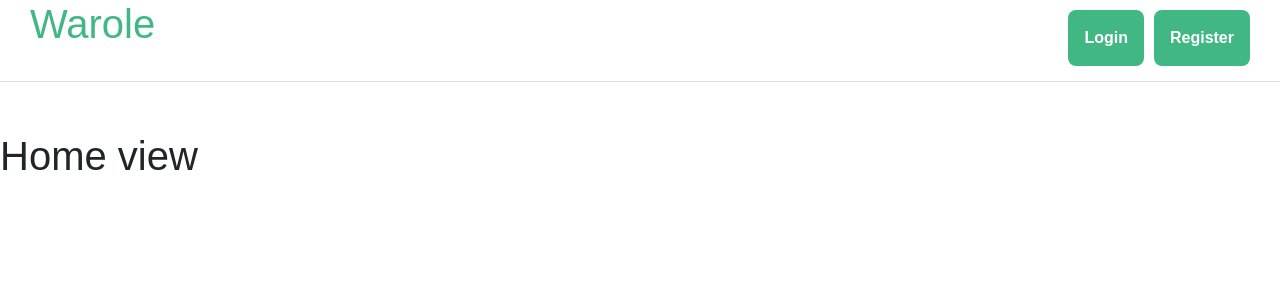
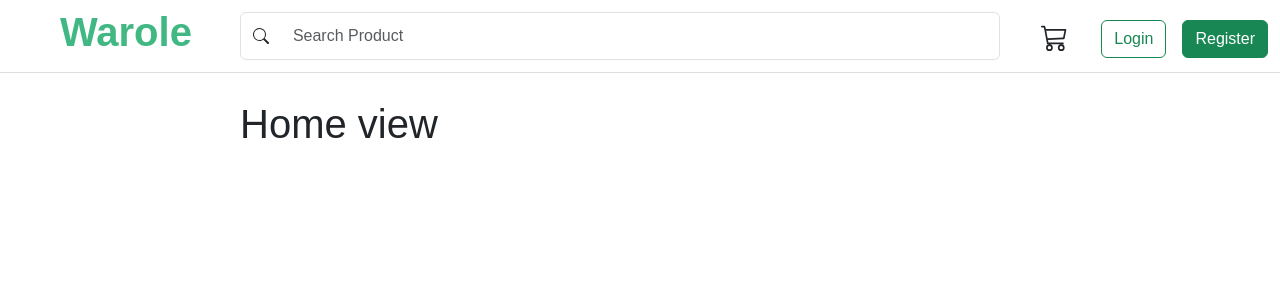
Before and after one commit to rifkyhilman/Warole-client, a Vue app: page / in a window 1280 px wide. Shown: the top 300 px of the page. Built offline with nearby package versions, Linux system fonts and the light colour scheme.

Commit message:
:lipstick: Update UI navbar
Update UI navbar

```diff
--- a/src/App.vue
+++ b/src/App.vue
@@ -22,7 +22,7 @@ export default {
     }
 
   #page-wrap {
-    margin: auto;
+    margin: 100px auto 100px auto;
     max-width: 800px;
     min-height: 100vh;
   }
--- a/src/components/Navbar.vue
+++ b/src/components/Navbar.vue
@@ -1,51 +1,64 @@
 <!-- eslint-disable vue/multi-word-component-names -->
 <template>
     <div id="nav-bar">
-        <router-link :to="{ name : 'home' }" id="products-link">
-            <h1> Warole </h1>
-        </router-link>
+        <!--
         <div id="nav-bar-button">
-            <router-link :to="{ name : 'login' }" id="login-link">
-                <button> Login </button>
-            </router-link>
+
             <router-link :to="{ name : 'register'}">
                 <button> Register </button>
             </router-link>
-        </div>
+        </div> -->
+        <nav class="navbar navbar-expand-lg fixed-top">
+            <div class="container-fluid">
+                <router-link :to="{ name : 'home' }" id="products-link" class="logo text-decoration-none me-5 ms-5">
+                    <h1> Warole </h1>
+                </router-link>
+                <button class="navbar-toggler" type="button" data-bs-toggle="offcanvas" data-bs-target="#offcanvasNavbar" aria-controls="offcanvasNavbar" aria-label="Toggle navigation">
+                 <span class="navbar-toggler-icon"></span>
+                </button>
+                <div class="offcanvas offcanvas-end" tabindex="-1" id="offcanvasNavbar" aria-labelledby="offcanvasNavbarLabel">
+                    <div class="offcanvas-header">
+                        <h5 class="offcanvas-title" id="offcanvasNavbarLabel">Warole</h5>
+                        <button type="button" class="btn-close" data-bs-dismiss="offcanvas" aria-label="Close"></button>
+                    </div>
+                    <div class="offcanvas-body">
+                        <div class="input-group">
+                            <span class="input-group-text bg-transparent" id="basic-addon1">
+                                <svg xmlns="http://www.w3.org/2000/svg" width="16" height="16" fill="currentColor" class="bi bi-search" viewBox="0 0 16 16">
+                                    <path d="M11.742 10.344a6.5 6.5 0 1 0-1.397 1.398h-.001q.044.06.098.115l3.85 3.85a1 1 0 0 0 1.415-1.414l-3.85-3.85a1 1 0 0 0-.115-.1zM12 6.5a5.5 5.5 0 1 1-11 0 5.5 5.5 0 0 1 11 0"/>
+                                </svg>
+                            </span>
+                            <input class="form-control me-2 border-start-0" type="search" placeholder="Search Product" aria-label="Search">
+                        </div>
+                        <button class="btn bg-transparent btn-lg ms-3 me-3">
+                            <svg xmlns="http://www.w3.org/2000/svg" width="27" height="27" fill="currentColor" class="bi bi-cart3" viewBox="0 0 16 16">
+                                <path d="M0 1.5A.5.5 0 0 1 .5 1H2a.5.5 0 0 1 .485.379L2.89 3H14.5a.5.5 0 0 1 .49.598l-1 5a.5.5 0 0 1-.465.401l-9.397.472L4.415 11H13a.5.5 0 0 1 0 1H4a.5.5 0 0 1-.491-.408L2.01 3.607 1.61 2H.5a.5.5 0 0 1-.5-.5M3.102 4l.84 4.479 9.144-.459L13.89 4zM5 12a2 2 0 1 0 0 4 2 2 0 0 0 0-4m7 0a2 2 0 1 0 0 4 2 2 0 0 0 0-4m-7 1a1 1 0 1 1 0 2 1 1 0 0 1 0-2m7 0a1 1 0 1 1 0 2 1 1 0 0 1 0-2"/>
+                            </svg>
+                        </button>
+                        <div class="d-grid gap-2 d-md-flex justify-content-md-end">
+                            <router-link :to="{ name : 'login' }">
+                                <button class="btn btn-outline-success me-md-2 mt-2" type="button"> Login </button>
+                            </router-link>
+                            <router-link :to="{ name : 'register'}">
+                                <button class="btn btn-success mt-2" type="button"> Register </button>
+                            </router-link>
+                        </div>
+                    </div>
+                </div>
+            </div>
+        </nav>
     </div>
 </template>
 
+<style scoped>
 
-<style scoped>
-    #nav-bar {
-        display: flex;
-        justify-content: space-between;
-        border-bottom: 1px solid #ddd;
-        padding: 0 30px 0 30px;
-        margin-bottom: 50px
-    }
-    #products-link {
+    .logo h1{
         color: #41B883;
-        text-decoration: none;
-    }
-    #nav-bar-button {
-        margin: 10px 0 15px 0;
+        font-weight: bold;
     }
 
-    #login-link {
-        margin-right: 10px;
+    .navbar {
+        background-color: #ffff;
+        border-bottom: 1px solid #ddd;
     }
-
-    button {
-        background-color: #41B883;
-        border: none;
-        border-radius: 8px;
-        color: white;
-        cursor: pointer;
-        font-size: 16px;
-        font-weight: bold;
-        outline: 0;
-        padding: 16px;
-    }
-
 </style>
--- a/src/views/home/index.vue
+++ b/src/views/home/index.vue
@@ -1,6 +1,6 @@
 <!-- eslint-disable vue/multi-word-component-names -->
 <template>
-    <div>
+    <div id="page-wrap">
         <h1>Home view</h1>
     </div>
 </template>
```
